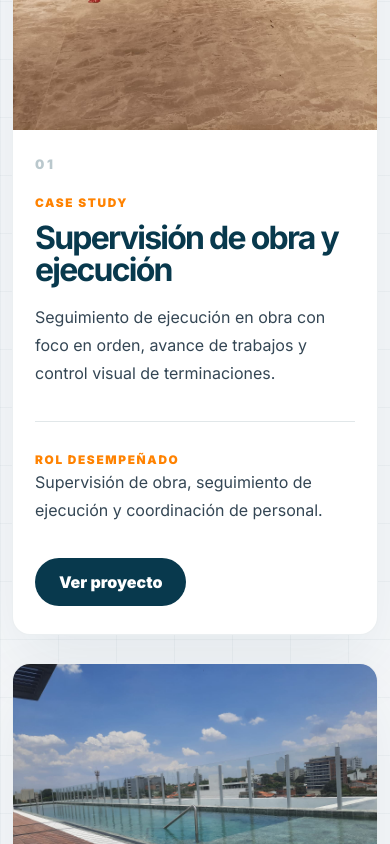
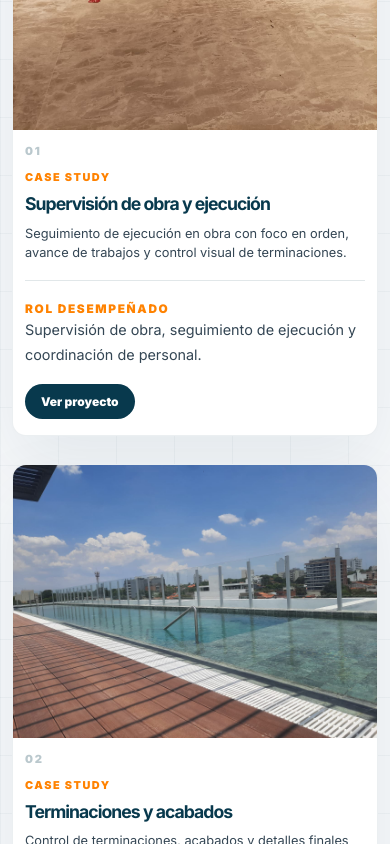
Before and after one commit to equantum-py/portafoliomatiasarguello, a React (Create React App) app: page / in a window 390 px wide. Shown: the part 4520-5364 px from the top of the page. Built offline with nearby package versions, Linux system fonts and the light colour scheme.

Commit message:
feat: Optimize Projects.css for mobile - Case studies responsive design

```diff
--- a/src/Components/ProjectsComp/Projects.css
+++ b/src/Components/ProjectsComp/Projects.css
@@ -96,6 +96,7 @@
   padding: 14px 24px;
   text-decoration: none;
   transition: background 0.2s ease, transform 0.2s ease;
+  font-size: 0.9rem;
 }
 
 .case-button:hover {
@@ -103,6 +104,7 @@
   transform: translateY(-2px);
 }
 
+/* MOBILE OPTIMIZATION: 1024px */
 @media (max-width: 1024px) {
   .case-card {
     grid-template-columns: minmax(0, 1fr) minmax(280px, 0.9fr);
@@ -110,6 +112,7 @@
   }
 }
 
+/* MOBILE OPTIMIZATION: 768px (Tablet) */
 @media (max-width: 768px) {
   .case-card,
   .case-card:nth-child(even) {
@@ -124,32 +127,226 @@
   .case-image {
     min-height: 340px;
   }
+
+  .case-content {
+    padding: clamp(24px, 5vw, 40px);
+  }
+
+  .case-index {
+    margin-bottom: 20px;
+  }
+
+  .case-content h3 {
+    font-size: clamp(1.8rem, 5vw, 2.8rem);
+    margin-bottom: 14px;
+  }
+
+  .case-description {
+    font-size: 0.95rem;
+    line-height: 1.6;
+  }
+
+  .case-role {
+    margin-top: 24px;
+    padding-top: 20px;
+  }
+
+  .case-button {
+    margin-top: 20px;
+  }
 }
 
-@media (max-width: 480px) {
+/* MOBILE OPTIMIZATION: 640px (Large Phone) */
+@media (max-width: 640px) {
   .case-card {
-    border-radius: 18px;
+    border-radius: 16px;
   }
 
   .case-image {
-    min-height: 270px;
+    min-height: 300px;
   }
 
   .case-content {
-    padding: 26px 22px 28px;
+    padding: 20px 18px 22px;
   }
 
   .case-index {
-    margin-bottom: 24px;
+    font-size: 0.75rem;
+    margin-bottom: 16px;
+    letter-spacing: 0.15em;
+  }
+
+  .case-kicker {
+    font-size: 0.68rem;
+    margin-bottom: 10px;
+  }
+
+  .case-content h3 {
+    font-size: clamp(1.5rem, 4vw, 2.4rem);
+    line-height: 1.1;
+    margin-bottom: 12px;
+  }
+
+  .case-description {
+    font-size: 0.9rem;
+    line-height: 1.5;
+  }
+
+  .case-role {
+    margin-top: 18px;
+    padding-top: 16px;
+  }
+
+  .case-role p {
+    font-size: 0.9rem;
+  }
+
+  .case-button {
+    font-size: 0.8rem;
+    padding: 12px 20px;
+    margin-top: 16px;
   }
 }
 
-@media (max-width: 360px) {
+/* MOBILE OPTIMIZATION: 480px (Standard Phone) */
+@media (max-width: 480px) {
+  .case-card {
+    border-radius: 14px;
+  }
+
   .case-image {
-    min-height: 230px;
+    min-height: 260px;
   }
 
   .case-content {
-    padding: 24px 18px;
+    padding: 18px 16px 20px;
+  }
+
+  .case-index {
+    margin-bottom: 14px;
+  }
+
+  .case-content h3 {
+    font-size: clamp(1.3rem, 3.5vw, 2rem);
+    margin-bottom: 10px;
   }
 }
+
+/* MOBILE OPTIMIZATION: 430px (iPhone 14 Pro Max) */
+@media (max-width: 430px) {
+  .case-image {
+    min-height: 240px;
+  }
+
+  .case-content {
+    padding: 16px 14px 18px;
+  }
+
+  .case-index {
+    font-size: 0.7rem;
+    margin-bottom: 12px;
+  }
+
+  .case-content h3 {
+    font-size: clamp(1.2rem, 3vw, 1.8rem);
+  }
+
+  .case-description {
+    font-size: 0.85rem;
+  }
+
+  .case-button {
+    font-size: 0.75rem;
+    padding: 10px 16px;
+  }
+}
+
+/* MOBILE OPTIMIZATION: 390px (iPhone 14) */
+@media (max-width: 390px) {
+  .case-image {
+    min-height: 220px;
+  }
+
+  .case-content {
+    padding: 14px 12px 16px;
+  }
+
+  .case-content h3 {
+    font-size: clamp(1.1rem, 2.8vw, 1.6rem);
+  }
+
+  .case-description {
+    font-size: 0.8rem;
+  }
+}
+
+/* MOBILE OPTIMIZATION: 375px (iPhone 12/13) */
+@media (max-width: 375px) {
+  .case-card {
+    border-radius: 12px;
+  }
+
+  .case-image {
+    min-height: 200px;
+  }
+
+  .case-content h3 {
+    font-size: clamp(1rem, 2.5vw, 1.5rem);
+  }
+}
+
+/* MOBILE OPTIMIZATION: 360px (Small Phone) */
+@media (max-width: 360px) {
+  .case-image {
+    min-height: 180px;
+  }
+
+  .case-content {
+    padding: 12px 10px 14px;
+  }
+
+  .case-index {
+    font-size: 0.65rem;
+    margin-bottom: 10px;
+  }
+
+  .case-content h3 {
+    font-size: clamp(1rem, 2.5vw, 1.4rem);
+    margin-bottom: 8px;
+  }
+
+  .case-description {
+    font-size: 0.75rem;
+    line-height: 1.4;
+  }
+
+  .case-button {
+    font-size: 0.7rem;
+    padding: 8px 12px;
+  }
+}
+
+/* MOBILE OPTIMIZATION: 320px (iPhone SE) */
+@media (max-width: 320px) {
+  .case-image {
+    min-height: 160px;
+  }
+
+  .case-content {
+    padding: 10px 8px 12px;
+  }
+
+  .case-index {
+    font-size: 0.6rem;
+    margin-bottom: 8px;
+  }
+
+  .case-content h3 {
+    font-size: clamp(0.95rem, 2.5vw, 1.2rem);
+  }
+
+  .case-button {
+    font-size: 0.65rem;
+    padding: 6px 10px;
+  }
+}
```
